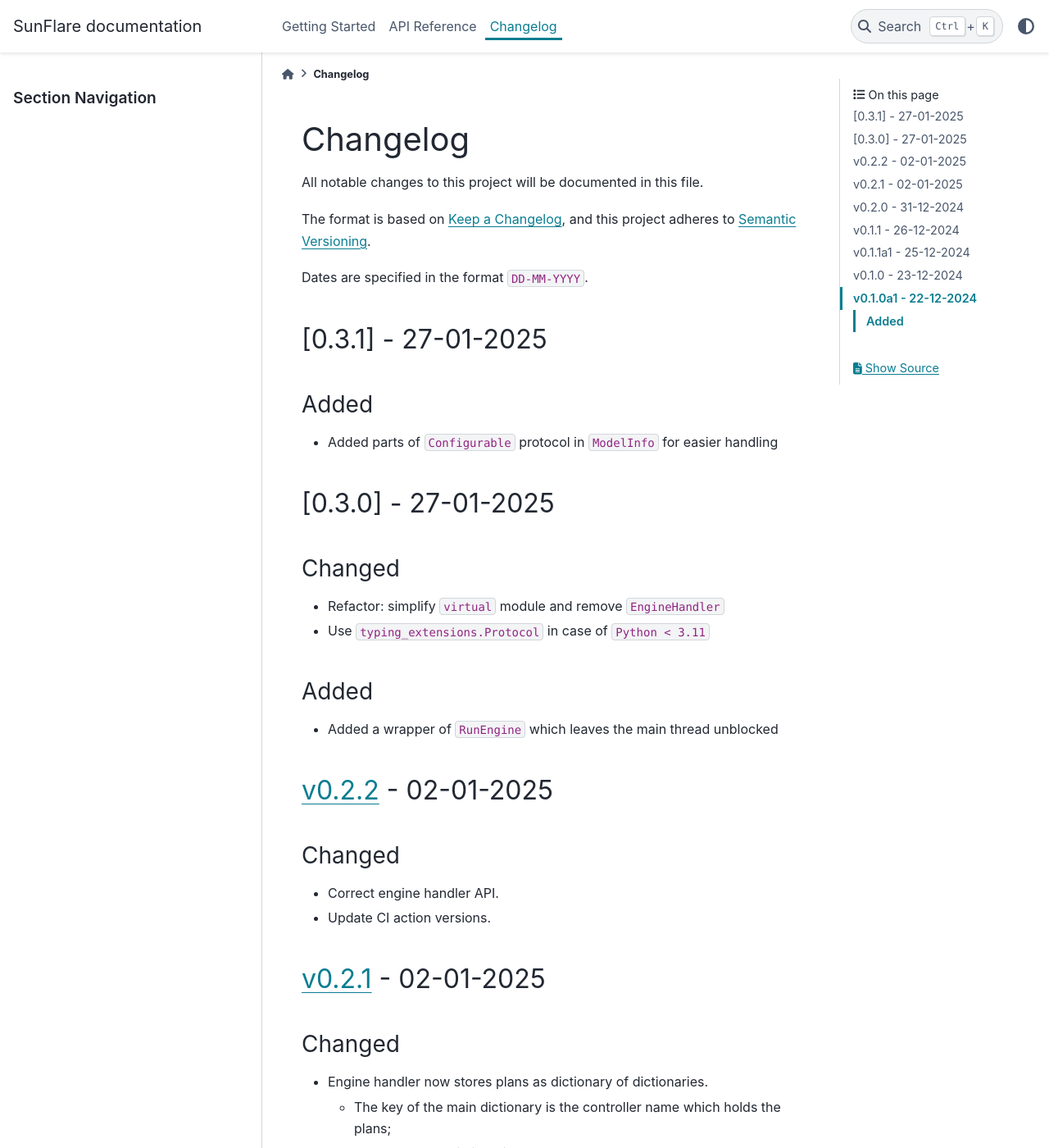
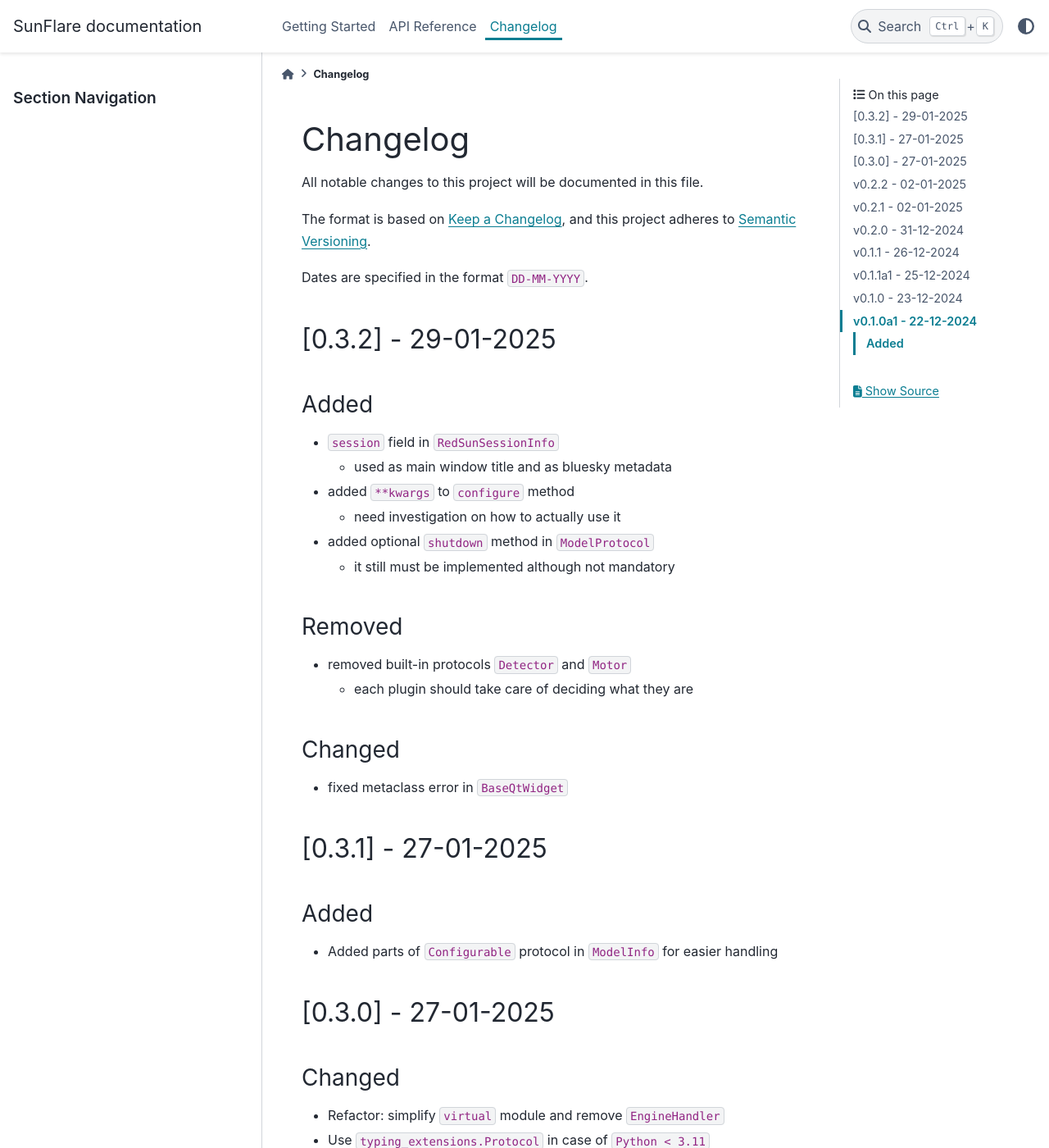
Before and after one commit to redsun-acquisition/sunflare, a Sphinx documentation site: the page built from docs/changelog.md, in a window 1280 px wide and 1400 px high. Shown: the whole window at 82% size. Built offline with Sphinx 7.4.7 and the PyData theme 0.15.4, drawn with Linux system fonts in a browser that asks for light colours.

Commit message:
Add changelog

```diff
--- a/docs/changelog.md
+++ b/docs/changelog.md
@@ -6,6 +6,24 @@ The format is based on [Keep a Changelog](https://keepachangelog.com/en/1.0.0/),
 and this project adheres to [Semantic Versioning](https://semver.org/spec/v2.0.0.html).
 
 Dates are specified in the format `DD-MM-YYYY`.
+
+## [0.3.2] - 29-01-2025
+
+### Added
+
+- `session` field in `RedSunSessionInfo`
+  - used as main window title and as bluesky metadata
+- added `**kwargs` to `configure` method
+  - need investigation on how to actually use it
+- added optional `shutdown` method in `ModelProtocol`
+  - it still must be implemented although not mandatory
+
+### Removed
+- removed built-in protocols `Detector` and `Motor`
+  - each plugin should take care of deciding what they are
+
+### Changed
+- fixed metaclass error in `BaseQtWidget`
 
 ## [0.3.1] - 27-01-2025
 
```
